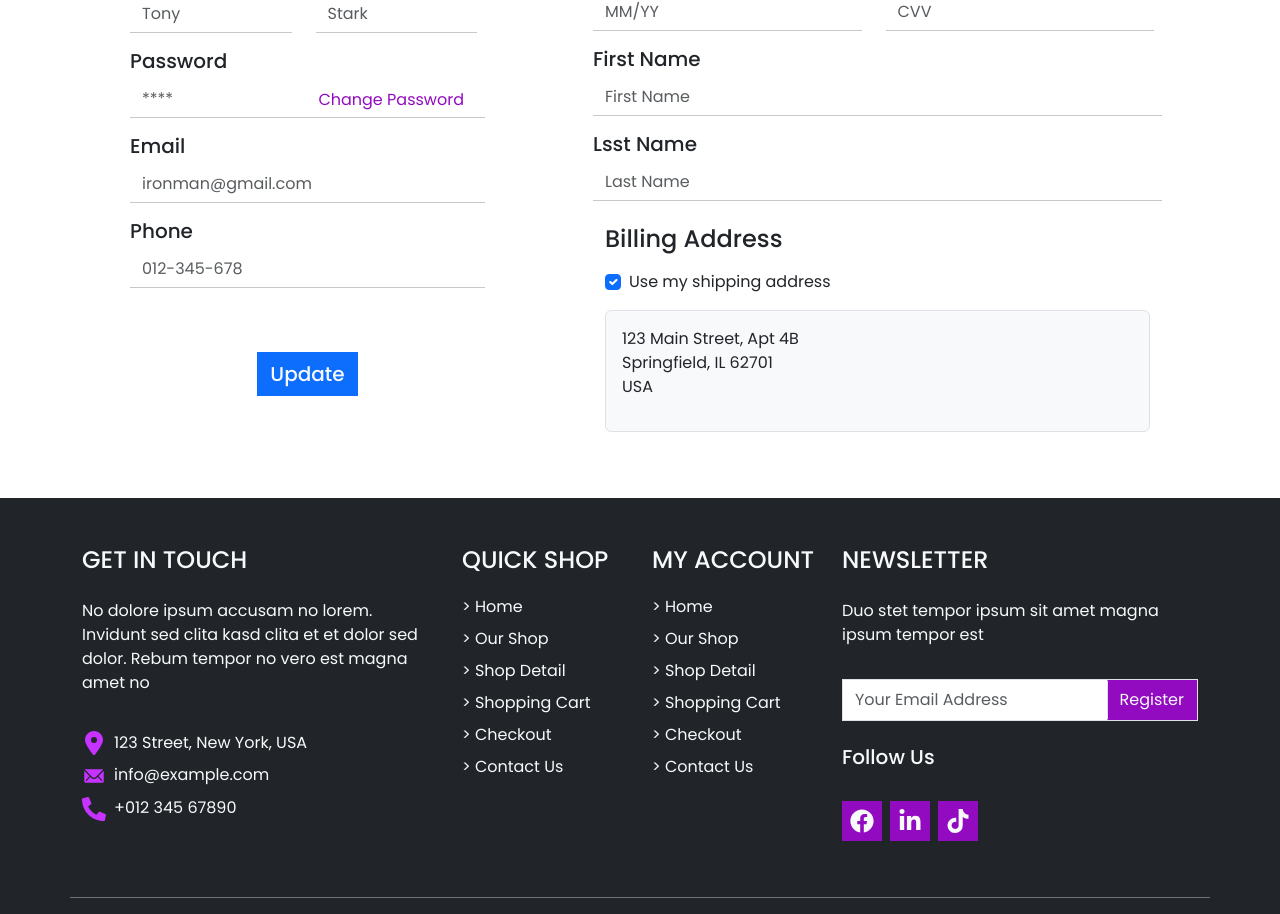
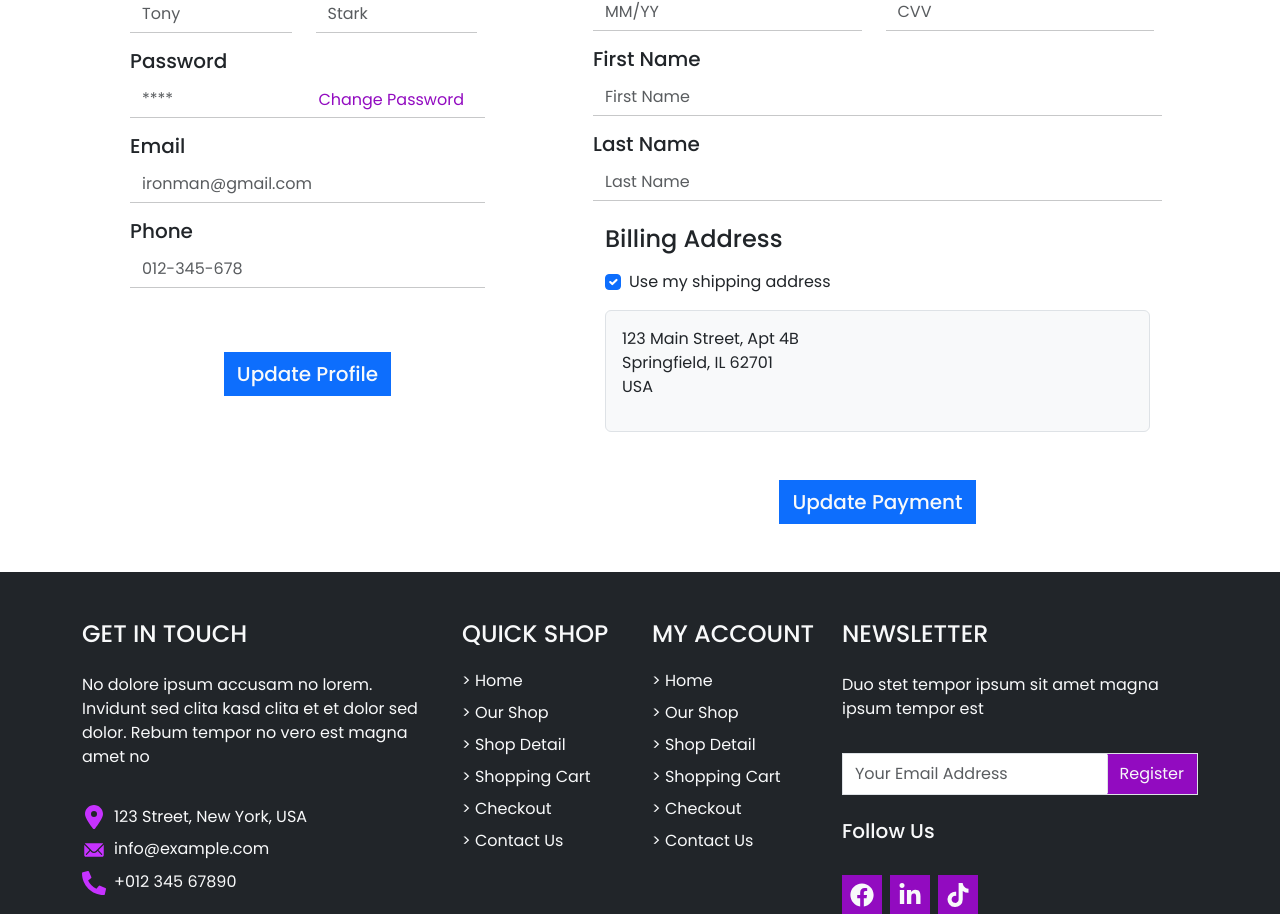
Before and after one commit to ChanVimean/React-Electronic-Store, a React (Vite) app: page /account in a window 1280 px wide. Shown: the part 489-1403 px from the top of the page. Built offline with nearby package versions, Linux system fonts and the light colour scheme; no server answers.

Commit message:
Adjust Component: Profile & Payment

```diff
--- a/src/components/Payment.jsx
+++ b/src/components/Payment.jsx
@@ -35,7 +35,7 @@ const Payment = () => {
     };
 
   return (
-    <div className="col-12 col-lg-7 p-5">
+    <form className="col-12 col-lg-7 p-5 text-center">
 
       <h2 className="mb-5 fw-bold">Payment Method</h2>
 
@@ -122,7 +122,7 @@ const Payment = () => {
 
       {/* Last Name */}
       <div className="text-start my-3">
-        <h4 className="fs-5">Lsst Name</h4>
+        <h4 className="fs-5">Last Name</h4>
         <input
           type="text"
           className="form-control pe-5 border-0 bg-transparent shadow-none"
@@ -132,7 +132,7 @@ const Payment = () => {
       </div>
 
       {/* Address */}
-      <div className="container mt-4">
+      <div className="container mt-4 text-start">
         <h4 className="mb-3">Billing Address</h4>
         <div className="form-check mb-3">
           <input
@@ -159,7 +159,15 @@ const Payment = () => {
         )}
       </div>
 
-    </div>
+      <button
+        type="submit"
+        className="btn bg-primary text-light fs-5 fw-medium mt-5 rounded-0"
+        onClick={(e) => e.preventDefault()}
+      >
+        Update Payment
+      </button>
+
+    </form>
   )
 }
 
--- a/src/components/Profile.jsx
+++ b/src/components/Profile.jsx
@@ -96,7 +96,7 @@ const Profile = () => {
           className="btn bg-primary text-light fs-5 fw-medium mt-5 rounded-0"
           onClick={(e) => e.preventDefault()}
         >
-          Update
+          Update Profile
         </button>
 
       </form>
```
